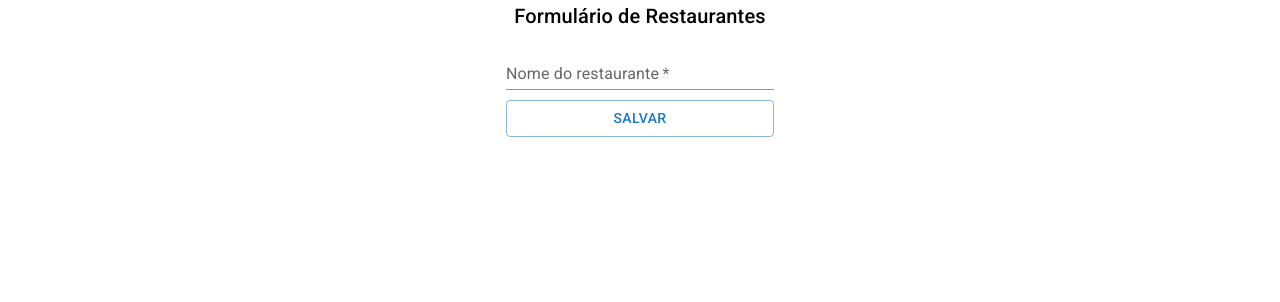
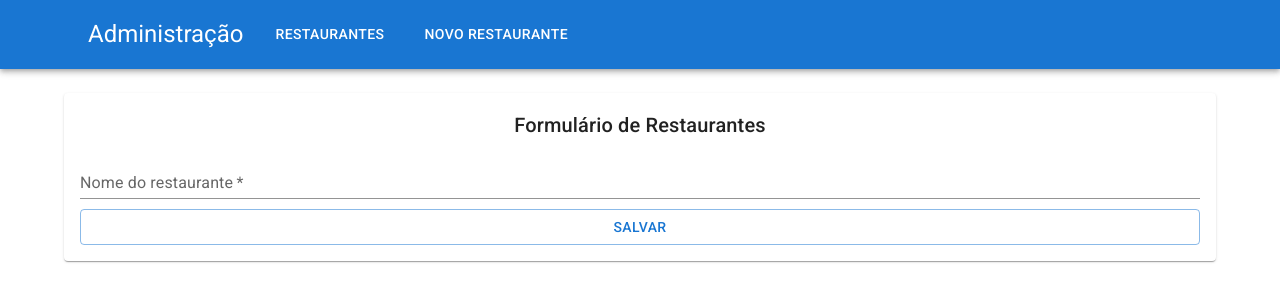
Before and after one commit to LivioAlvarenga/alfood, a React (Vite) app in the folder web/: page /admin/restaurantes/1 in a window 1280 px wide. Shown: the top 302 px of the page. Built offline with nearby package versions, Linux system fonts and the light colour scheme; no server answers.

Commit message:
add PaginaBase para admin e adicionando as rotas

```diff
--- /dev/null
+++ b/web/src/pages/Adm/PaginaBaseAdmin.tsx
@@ -0,0 +1,36 @@
+import { AppBar, Box, Button, Link, Paper, Toolbar } from "@mui/material";
+import Typography from "@mui/material/Typography";
+import { Container } from "@mui/system";
+import { Link as RouterLink, Outlet } from "react-router-dom";
+
+const PaginaBaseAdmin = () => {
+  return (
+    <>
+      <AppBar position="static">
+        <Container maxWidth="lg">
+          <Toolbar sx={{ display: "flex", gap: 3, alignItems: "center" }}>
+            <Typography variant="h5">Administração</Typography>
+            <Box sx={{ display: "flex", flexGrow: 1, gap: 3, alignItems: "center" }}>
+              <Link component={RouterLink} to="/admin/restaurantes">
+                <Button sx={{ my: 2, color: "white" }}>Restaurantes</Button>
+              </Link>
+              <Link component={RouterLink} to="/admin/restaurantes/novo">
+                <Button sx={{ my: 2, color: "white" }}>Novo Restaurante</Button>
+              </Link>
+            </Box>
+          </Toolbar>
+        </Container>
+      </AppBar>
+
+      <Box>
+        <Container maxWidth="lg" sx={{ mt: 3 }}>
+          <Paper sx={{ p: 2 }}>
+            <Outlet />
+          </Paper>
+        </Container>
+      </Box>
+    </>
+  );
+};
+
+export default PaginaBaseAdmin;
--- a/web/src/pages/Adm/Restaurantes/FormRestaurantes.tsx
+++ b/web/src/pages/Adm/Restaurantes/FormRestaurantes.tsx
@@ -52,12 +52,18 @@ const FormRestaurantes = () => {
 
   return (
     <Box
-      sx={{ display: "flex", flexDirection: "column", alignItems: "center", gap: "10px" }}
+      sx={{
+        display: "flex",
+        flexDirection: "column",
+        alignItems: "center",
+        gap: "10px",
+        flexGrow: 1,
+      }}
     >
       <Typography component="h1" variant="h6">
         Formulário de Restaurantes
       </Typography>
-      <Box component="form" onSubmit={aoSubmeterForm}>
+      <Box component="form" sx={{ width: "100%" }} onSubmit={aoSubmeterForm}>
         <TextField
           value={nomeRestaurante}
           onChange={(e) => setNomeRestaurante(e.target.value)}
--- a/web/src/routes.tsx
+++ b/web/src/routes.tsx
@@ -1,3 +1,4 @@
+import PaginaBaseAdmin from "pages/Adm/PaginaBaseAdmin";
 import AdmRestaurantes from "pages/Adm/Restaurantes/AdmRestaurantes";
 import FormRestaurantes from "pages/Adm/Restaurantes/FormRestaurantes";
 import Home from "pages/Home";
@@ -11,9 +12,11 @@ export default function AppRouter() {
         <Routes>
           <Route path="/" element={<Home />} />
           <Route path="/restaurantes" element={<VitrineRestaurantes />} />
-          <Route path="/admin/restaurantes" element={<AdmRestaurantes />} />
-          <Route path="/admin/restaurantes/novo" element={<FormRestaurantes />} />
-          <Route path="/admin/restaurantes/:id" element={<FormRestaurantes />} />
+          <Route path="/admin" element={<PaginaBaseAdmin />}>
+            <Route path="restaurantes" element={<AdmRestaurantes />} />
+            <Route path="restaurantes/novo" element={<FormRestaurantes />} />
+            <Route path="restaurantes/:id" element={<FormRestaurantes />} />
+          </Route>
         </Routes>
       </Router>
     </main>
```
